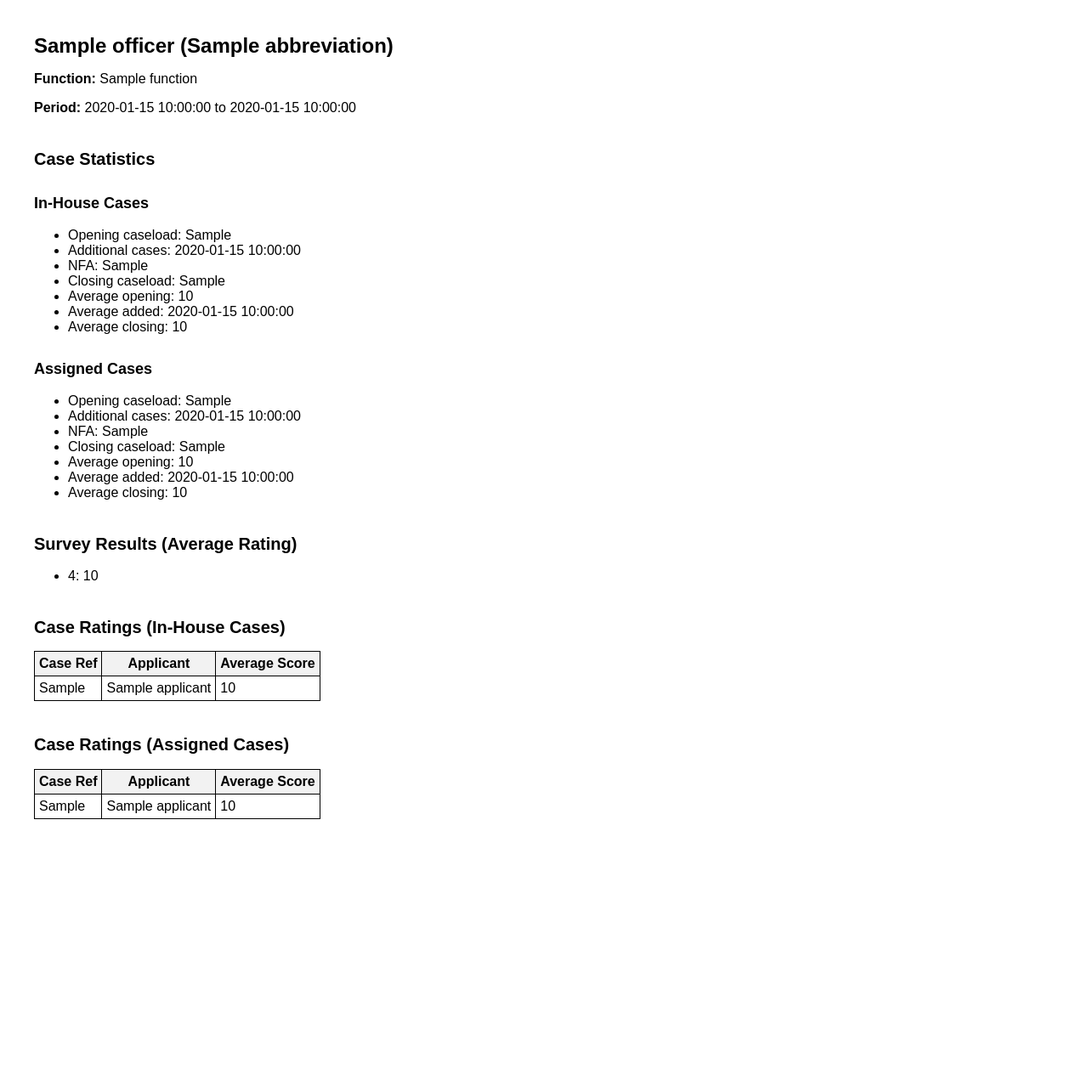
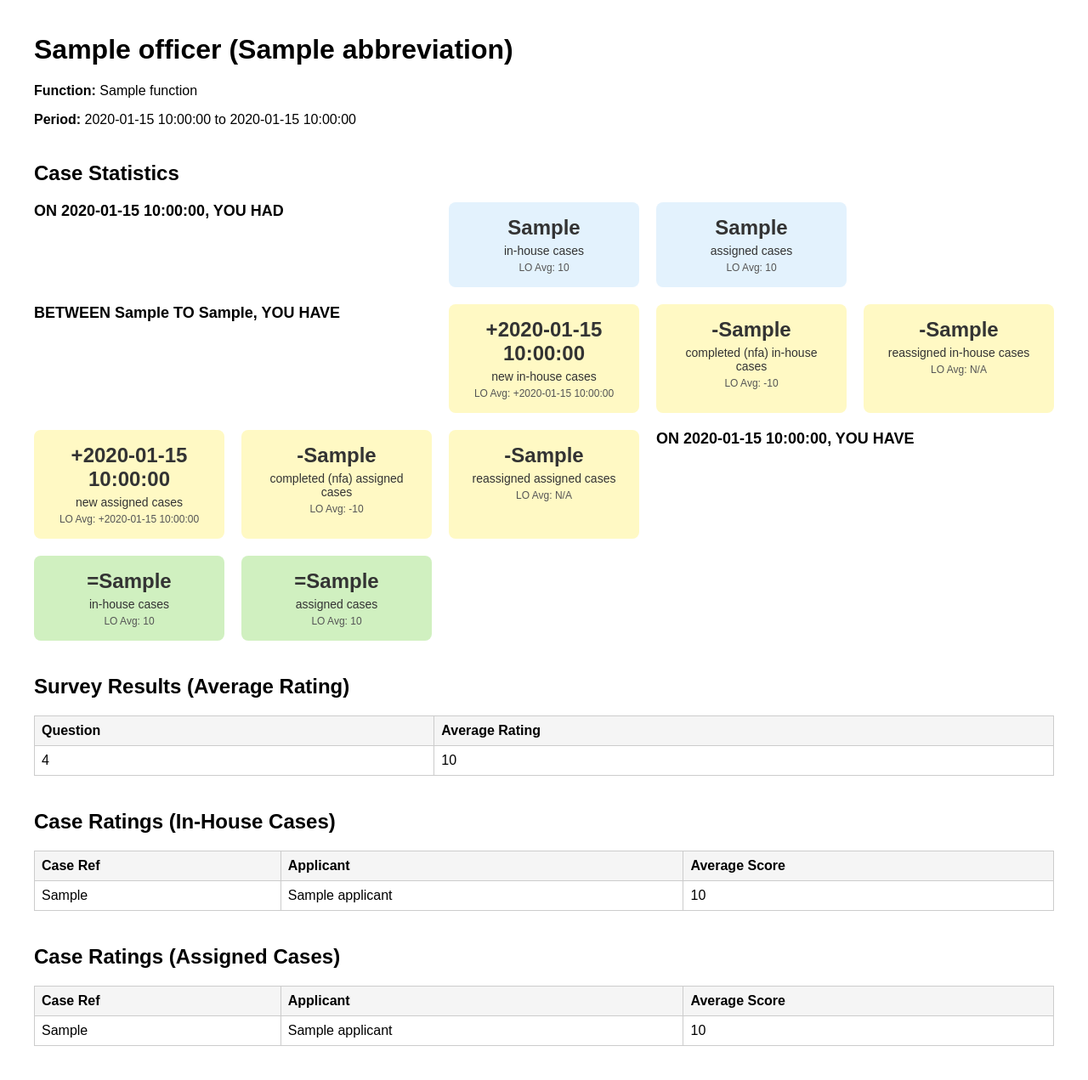
Before and after one commit to worldsofmind/lab-newsletter-generator, a Python web app: template templates/newsletter.html in a window 1280 px wide. Shown: the whole page at 85% size. Before the commit the page ends 964 px from the top, so only its background shows below. Run offline with Jinja, Linux system fonts and the light colour scheme; the template is opened without the code that fills it: most values are stand-ins (such as "Sample title", 1, 10 or a date in 2020).

Commit message:
Add files via upload

```diff
--- a/templates/newsletter.html
+++ b/templates/newsletter.html
@@ -1,58 +1,108 @@
-
 <!DOCTYPE html>
-<html>
+<html lang="en">
 <head>
-    <meta charset="UTF-8">
-    <title>LAB Officer Newsletter</title>
+  <meta charset="UTF-8" />
+  <title>{{ officer.name }}'s Newsletter</title>
   <style>
     body { font-family: Arial, sans-serif; margin: 40px; }
-        h1 { font-size: 24px; }
-        h2 { font-size: 20px; margin-top: 40px; }
-        h3 { font-size: 18px; margin-top: 30px; }
-        h4 { font-size: 16px; margin-top: 20px; }
-        table, th, td { border: 1px solid black; border-collapse: collapse; padding: 5px; }
-        th { background-color: #f2f2f2; }
+    h2 { margin-top: 40px; }
+    table { width: 100%; border-collapse: collapse; margin-top: 10px; }
+    th, td { border: 1px solid #ccc; padding: 8px; text-align: left; }
+    th { background-color: #f5f5f5; }
+    .section { margin-bottom: 40px; }
+    .grid { display: grid; grid-template-columns: repeat(auto-fit, minmax(220px, 1fr)); gap: 20px; }
+    .stat-box { padding: 16px; border-radius: 8px; text-align: center; color: #333; }
+    .blue { background-color: #e3f2fd; }
+    .yellow { background-color: #fff9c4; }
+    .green { background-color: #d0f0c0; }
+    .header { font-weight: bold; font-size: 18px; margin-bottom: 10px; grid-column: span 2; }
+    .number { font-size: 24px; font-weight: bold; }
+    .label { font-size: 14px; margin-top: 5px; }
+    .avg { font-size: 12px; color: #555; margin-top: 5px; }
   </style>
 </head>
 <body>
+
   <h1>{{ officer.name }} ({{ officer.abbreviation }})</h1>
   <p><strong>Function:</strong> {{ officer.function }}</p>
   <p><strong>Period:</strong> {{ officer.period.date_start }} to {{ officer.period.date_end }}</p>
 
+  <div class="section">
     <h2>Case Statistics</h2>
-    <h3>In-House Cases</h3>
-    <ul>
-        <li>Opening caseload: {{ officer.inhouse_opening }}</li>
-        <li>Additional cases: {{ officer.inhouse_added }}</li>
-        <li>NFA: {{ officer.inhouse_nfa }}</li>
-        <li>Closing caseload: {{ officer.inhouse_end }}</li>
-        <li>Average opening: {{ officer.avg_inhouse_opening }}</li>
-        <li>Average added: {{ officer.avg_inhouse_added }}</li>
-        <li>Average closing: {{ officer.avg_inhouse_end }}</li>
-    </ul>
+    <div class="grid">
+      <div class="header">ON {{ officer.period.date_start_verbose }}, YOU HAD</div>
+      <div class="stat-box blue">
+        <div class="number">{{ officer.inhouse_opening }}</div>
+        <div class="label">in-house cases</div>
+        <div class="avg">LO Avg: {{ officer.avg_inhouse_opening }}</div>
+      </div>
+      <div class="stat-box blue">
+        <div class="number">{{ officer.assigned_opening }}</div>
+        <div class="label">assigned cases</div>
+        <div class="avg">LO Avg: {{ officer.avg_assigned_opening }}</div>
+      </div>
 
-    <h3>Assigned Cases</h3>
-    <ul>
-        <li>Opening caseload: {{ officer.assigned_opening }}</li>
-        <li>Additional cases: {{ officer.assigned_added }}</li>
-        <li>NFA: {{ officer.assigned_nfa }}</li>
-        <li>Closing caseload: {{ officer.assigned_end }}</li>
-        <li>Average opening: {{ officer.avg_assigned_opening }}</li>
-        <li>Average added: {{ officer.avg_assigned_added }}</li>
-        <li>Average closing: {{ officer.avg_assigned_end }}</li>
-    </ul>
+      <div class="header">BETWEEN {{ officer.period.month_start }} TO {{ officer.period.month_end }}, YOU HAVE</div>
+      <div class="stat-box yellow">
+        <div class="number">+{{ officer.inhouse_added }}</div>
+        <div class="label">new in-house cases</div>
+        <div class="avg">LO Avg: +{{ officer.avg_inhouse_added }}</div>
+      </div>
+      <div class="stat-box yellow">
+        <div class="number">-{{ officer.inhouse_nfa }}</div>
+        <div class="label">completed (nfa) in-house cases</div>
+        <div class="avg">LO Avg: -{{ officer.avg_inhouse_nfa }}</div>
+      </div>
+      <div class="stat-box yellow">
+        <div class="number">-{{ officer.inhouse_reassigned }}</div>
+        <div class="label">reassigned in-house cases</div>
+        <div class="avg">LO Avg: N/A</div>
+      </div>
+      <div class="stat-box yellow">
+        <div class="number">+{{ officer.assigned_added }}</div>
+        <div class="label">new assigned cases</div>
+        <div class="avg">LO Avg: +{{ officer.avg_assigned_added }}</div>
+      </div>
+      <div class="stat-box yellow">
+        <div class="number">-{{ officer.assigned_nfa }}</div>
+        <div class="label">completed (nfa) assigned cases</div>
+        <div class="avg">LO Avg: -{{ officer.avg_assigned_nfa }}</div>
+      </div>
+      <div class="stat-box yellow">
+        <div class="number">-{{ officer.assigned_reassigned }}</div>
+        <div class="label">reassigned assigned cases</div>
+        <div class="avg">LO Avg: N/A</div>
+      </div>
 
+      <div class="header">ON {{ officer.period.date_end_verbose }}, YOU HAVE</div>
+      <div class="stat-box green">
+        <div class="number">={{ officer.inhouse_end }}</div>
+        <div class="label">in-house cases</div>
+        <div class="avg">LO Avg: {{ officer.avg_inhouse_end }}</div>
+      </div>
+      <div class="stat-box green">
+        <div class="number">={{ officer.assigned_end }}</div>
+        <div class="label">assigned cases</div>
+        <div class="avg">LO Avg: {{ officer.avg_assigned_end }}</div>
+      </div>
+    </div>
+  </div>
+
+  <div class="section">
     <h2>Survey Results (Average Rating)</h2>
     {% if officer.survey_ratings %}
-        <ul>
+    <table>
+      <tr><th>Question</th><th>Average Rating</th></tr>
       {% for q, score in officer.survey_ratings.items() %}
-            <li>{{ q }}: {{ score }}</li>
+      <tr><td>{{ q }}</td><td>{{ score }}</td></tr>
       {% endfor %}
-        </ul>
+    </table>
     {% else %}
     <p>You do not have any survey ratings this quarter.</p>
     {% endif %}
+  </div>
 
+  <div class="section">
     <h2>Case Ratings (In-House Cases)</h2>
     {% if officer.inhouse_case_ratings %}
     <table>
@@ -64,7 +114,9 @@
     {% else %}
     <p>You do not have any in-house case ratings this quarter.</p>
     {% endif %}
+  </div>
 
+  <div class="section">
     <h2>Case Ratings (Assigned Cases)</h2>
     {% if officer.assigned_case_ratings %}
     <table>
@@ -76,5 +128,7 @@
     {% else %}
     <p>You do not have any assigned case ratings this quarter.</p>
     {% endif %}
+  </div>
+
 </body>
 </html>
```
Lines whose indentation alone changed are shown as unchanged.
